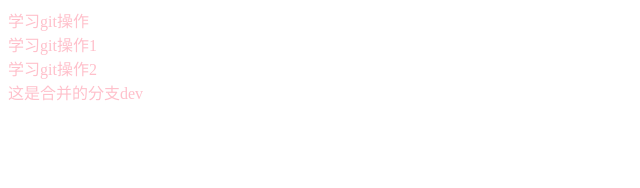
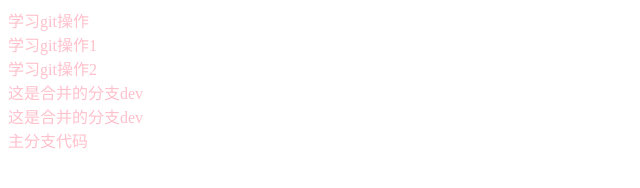
Before and after one commit to OrangeGC/git_study, a plain HTML site: page index.html in a window 1280 px wide. Shown: the whole page, without its empty margins (0-640 px from the left). Drawn offline with Linux system fonts and the light colour scheme.

Commit message:
修改主分支代码

```diff
--- a/index.html
+++ b/index.html
@@ -1,5 +1,6 @@
 <!DOCTYPE html>
 <html lang="en">
+
 <head>
     <meta charset="UTF-8">
     <meta name="viewport" content="width=device-width, initial-scale=1.0">
@@ -7,12 +8,15 @@
     <link rel="stylesheet" href="./demo.css">
     <script src="./demo.js"></script>
 </head>
+
 <body>
 
     <div class="box">学习git操作</div>
     <div class="box">学习git操作1</div>
     <div class="box">学习git操作2</div>
     <div class="box">这是合并的分支dev</div>
+    <div class="box">这是合并的分支dev</div>
+    <div class="box">主分支代码</div>
+</body>
 
-</body>
 </html>
```
